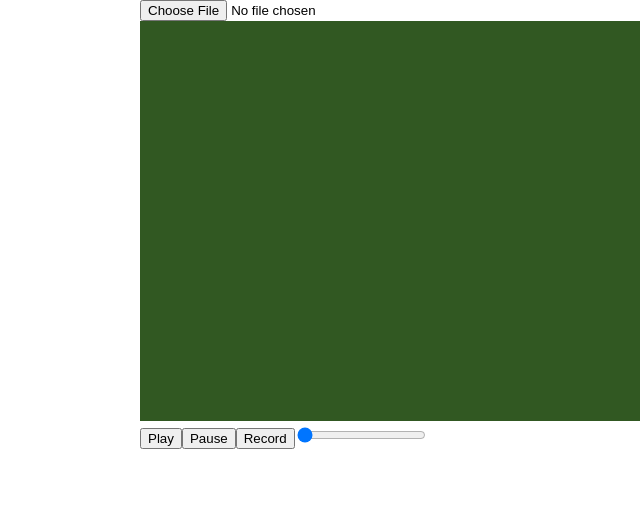
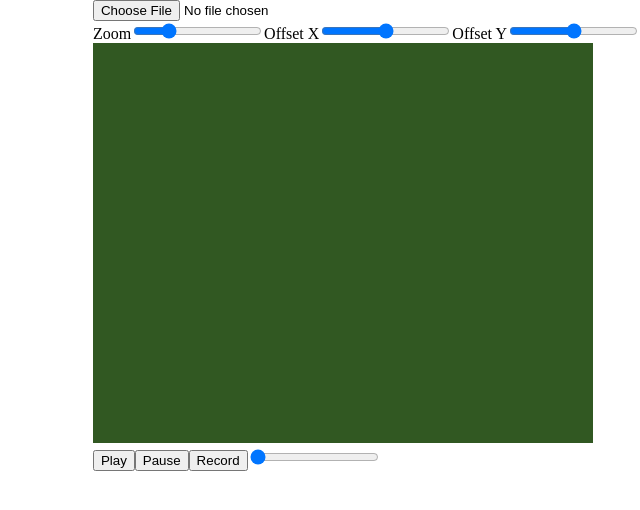
Before and after one commit to RRCris/editorVideo, a React (Vite) app: page / in a window 1280 px wide. Shown: the top 510 px of the page, without its empty margins (640-1280 px from the left). Built offline with nearby package versions, Linux system fonts and the light colour scheme.

Commit message:
add editor scale and offset & shadow & rotacion & opacidad

```diff
--- a/src/App.tsx
+++ b/src/App.tsx
@@ -10,6 +10,9 @@ function App() {
   const control = useMemo(() => new Control(), []);
 
   const [resources, setResources] = useState<VideoResource[]>([]);
+  const [scale, setScale] = useState(control.scale);
+  const [offsetX, setOffsetX] = useState(control.offsetX);
+  const [offsetY, setOffsetY] = useState(control.offsetY);
 
   //HandleFiles
   const loadFile: ChangeEventHandler<HTMLInputElement> = (e) => {
@@ -46,7 +49,9 @@ function App() {
       })
     );
     $subs.push(control.on("HOT_PLAYING", handleBar));
-
+    $subs.push(control.on("CHANGE_SCALE", () => setScale(control.scale)));
+    $subs.push(control.on("CHANGE_OFFSETX", () => setOffsetX(control.offsetX)));
+    $subs.push(control.on("CHANGE_OFFSETY", () => setOffsetY(control.offsetY)));
     return () => $subs.forEach(($sub) => $sub.unsubscribe());
   }, []);
 
@@ -54,6 +59,20 @@ function App() {
     <>
       <div style={{ position: "fixed", top: 0, right: 0 }}>
         <input type="file" onChange={loadFile} />
+        <div>
+          <label>
+            Zoom
+            <input type="range" min={0} max={4} value={control.scale} onChange={(e) => (control.scale = parseInt(e.target.value))} />
+          </label>
+          <label>
+            Offset X
+            <input type="range" min={-300} max={300} value={control.offsetX} onChange={(e) => (control.offsetX = parseInt(e.target.value))} />
+          </label>
+          <label>
+            Offset Y
+            <input type="range" min={-300} max={300} value={control.offsetY} onChange={(e) => (control.offsetY = parseInt(e.target.value))} />
+          </label>
+        </div>
         <div ref={refContainer} />
         <button onClick={() => control.play()}>Play</button>
         <button onClick={() => control.pause()}>Pause</button>
--- a/src/components/VideoResourceUI.tsx
+++ b/src/components/VideoResourceUI.tsx
@@ -12,6 +12,8 @@ export default function VideoResourceUI({ res }: props) {
   const [outputY, setOutputY] = useState(res.outputY);
   const [outputWidth, setOutputWidth] = useState(res.outputWidth);
   const [outputHeight, setOutputHeight] = useState(res.outputHeight);
+  const [outputRotate, setOutputRotate] = useState(res.outputRotate);
+  const [opacity, setOpacity] = useState(res.opacity);
 
   const [cropImageX, setCropImageX] = useState(res.cropImageX);
   const [cropImageY, setCropImageY] = useState(res.cropImageY);
@@ -24,7 +26,7 @@ export default function VideoResourceUI({ res }: props) {
 
   const [animations, setAnimation] = useState(res.getAnimations());
 
-  const [ease, setEase] = useState(res.ease);
+  const [, setEase] = useState(res.ease);
   const [animationIndex, setAnimationIndex] = useState(res.animationIndex);
   const [timePoint, setTimePoint] = useState(res.timePoint);
   const [timeAnimation, setTimeAnimation] = useState(res.timeAnimation);
@@ -38,6 +40,11 @@ export default function VideoResourceUI({ res }: props) {
   const [saturate, setSaturate] = useState(res.saturate);
   const [sepia, setSepia] = useState(res.sepia);
 
+  const [shadowOffsetX, setShadowOffsetX] = useState(res.shadowOffsetX);
+  const [shadowOffsetY, setShadowOffsetY] = useState(res.shadowOffsetY);
+  const [shadowBlur, setShadowBlur] = useState(res.shadowBlur);
+  const [shadowColor, setShadowColor] = useState(res.shadowColor);
+
   useEffect(() => {
     const $subs: Subscription[] = [];
     //BASIC
@@ -46,6 +53,8 @@ export default function VideoResourceUI({ res }: props) {
     $subs.push(res.on("CHANGE_OUTPUTY", () => setOutputY(res.outputY)));
     $subs.push(res.on("CHANGE_OUTPUT_WIDTH", () => setOutputWidth(res.outputWidth)));
     $subs.push(res.on("CHANGE_OUTPUT_HEIGHT", () => setOutputHeight(res.outputHeight)));
+    $subs.push(res.on("CHANGE_OUTPUT_ROTATE", () => setOutputRotate(res.outputRotate)));
+    $subs.push(res.on("CHANGE_OPACITY", () => setOpacity(res.opacity)));
 
     //CROP
     $subs.push(res.on("CHANGE_CROP_IMAGE_X", () => setCropImageX(res.cropImageX)));
@@ -77,6 +86,12 @@ export default function VideoResourceUI({ res }: props) {
     $subs.push(res.on("CHANGE_FILTER_SATURATE", () => setSaturate(res.saturate)));
     $subs.push(res.on("CHANGE_FILTER_SEPIA", () => setSepia(res.sepia)));
 
+    //SHADOW
+    $subs.push(res.on("CHANGE_SHADOW_X", () => setShadowOffsetX(res.shadowOffsetX)));
+    $subs.push(res.on("CHANGE_SHADOW_Y", () => setShadowOffsetY(res.shadowOffsetY)));
+    $subs.push(res.on("CHANGE_SHADOW_BLUR", () => setShadowBlur(res.shadowBlur)));
+    $subs.push(res.on("CHANGE_SHADOW_COLOR", () => setShadowColor(res.shadowColor)));
+
     return () => $subs.forEach(($sub) => $sub.unsubscribe());
   }, []);
 
@@ -97,7 +112,7 @@ export default function VideoResourceUI({ res }: props) {
         }}
       />
       <h5>ANIMATION({animationIndex})</h5>
-      <select defaultValue={ease} onChange={(e) => (res.ease = e.target.value)}>
+      <select value={res.ease} onChange={(e) => (res.ease = e.target.value)}>
         {res.presets.ease.map((e) => (
           <option value={e} key={e}>
             {e.toUpperCase()}
@@ -140,6 +155,14 @@ export default function VideoResourceUI({ res }: props) {
       <label>
         Height ({outputHeight})
         <input type="range" min={0} max={500} value={res.outputHeight} onChange={(e) => (res.outputHeight = parseInt(e.target.value))} />
+      </label>
+      <label>
+        Rotate ({outputRotate})
+        <input type="range" min={-180} max={180} value={res.outputRotate} onChange={(e) => (res.outputRotate = parseInt(e.target.value))} />
+      </label>
+      <label>
+        Opacity ({opacity})
+        <input type="range" min={0} max={100} value={res.opacity} onChange={(e) => (res.opacity = parseInt(e.target.value))} />
       </label>
       <br />
       <h5>Crop({name})</h5>
@@ -207,6 +230,24 @@ export default function VideoResourceUI({ res }: props) {
         Filter sepia ({sepia})
         <input type="range" min={0} max={100} value={res.sepia} onChange={(e) => (res.sepia = parseInt(e.target.value))} />
       </label>
+      <br />
+      <h5>SHADOW({name})</h5>
+      <label>
+        Shadow X ({shadowOffsetX})
+        <input type="range" min={-30} max={30} value={res.shadowOffsetX} onChange={(e) => (res.shadowOffsetX = parseInt(e.target.value))} />
+      </label>
+      <label>
+        Shadow Y ({shadowOffsetY})
+        <input type="range" min={-30} max={30} value={res.shadowOffsetY} onChange={(e) => (res.shadowOffsetY = parseInt(e.target.value))} />
+      </label>
+      <label>
+        Shadow blur ({shadowBlur})
+        <input type="range" min={0} max={100} value={res.shadowBlur} onChange={(e) => (res.shadowBlur = parseInt(e.target.value))} />
+      </label>
+      <label>
+        Shadow color ({shadowColor})
+        <input type="color" value={res.shadowColor} onChange={(e) => (res.shadowColor = e.target.value)} />
+      </label>
     </div>
   );
 }
--- a/src/utilities/Control.ts
+++ b/src/utilities/Control.ts
@@ -2,10 +2,10 @@ import Clock from "./Clock";
 import EventListener from "./EventListener";
 import VideoResource from "./VideoResource";
 
-const states = ["STOP", "PLAYING"] as const;
+const states = ["STOP", "PLAYING", "RECORDING"] as const;
 type TypeState = (typeof states)[number];
 
-const events = ["CHANGE_STATE", "CHANGE_RESOURSE", "HOT_PLAYING"] as const;
+const events = ["CHANGE_STATE", "CHANGE_RESOURSE", "HOT_PLAYING", "CHANGE_SCALE", "CHANGE_OFFSETX", "CHANGE_OFFSETY"] as const;
 type TypeEvent = (typeof events)[number];
 
 export default class {
@@ -24,6 +24,40 @@ export default class {
   timeStart = 0;
   timeEnd = 16000;
   currentTime = 0;
+
+  #scale = 1;
+  #offsetX = 0;
+  #offsetY = 0;
+
+  set scale(newValue: number) {
+    if (newValue !== this.#scale && this.state !== "RECORDING") {
+      this.#scale = newValue;
+      this.fire("CHANGE_SCALE");
+    }
+  }
+  get scale() {
+    return this.#scale;
+  }
+
+  set offsetX(newValue: number) {
+    if (newValue !== this.#offsetX && this.state !== "RECORDING") {
+      this.#offsetX = newValue;
+      this.fire("CHANGE_OFFSETX");
+    }
+  }
+  get offsetX() {
+    return this.#offsetX;
+  }
+
+  set offsetY(newValue: number) {
+    if (newValue !== this.#offsetY && this.state !== "RECORDING") {
+      this.#offsetY = newValue;
+      this.fire("CHANGE_OFFSETY");
+    }
+  }
+  get offsetY() {
+    return this.#offsetY;
+  }
 
   set state(newState: TypeState) {
     if (states.includes(newState)) {
@@ -97,37 +131,38 @@ export default class {
   emit() {
     if (this.context) {
       this.currentTime = this.clock.getElapsedTime();
+
       //Si ha terminado la emision
       if (this.currentTime >= this.timeEnd) {
         this.pause();
         this.clock.setSeeking(0);
       }
+
+      //addMutations
+      this.context.clearRect(0, 0, this.width, this.height);
+      this.context.save();
+      this.context.scale(this.scale, this.scale);
+      this.context.translate(this.offsetX, this.offsetY);
+
+      //Background
+      this.context.save();
+      this.context.fillStyle = this.background;
+      this.context.fillRect(0, 0, this.width, this.height);
+      this.context.restore();
+
+      this.#resources.forEach((resource) => {
+        if (this.context) {
+          return resource.emit(this.context, this.currentTime, this.state === "PLAYING");
+        }
+      });
+      this.context.restore();
       //!Ojo con este evento se dispara 60 veces por segundo
       this.fire("HOT_PLAYING");
-      //Clear
-      this.setupContext();
-      this.context.fillStyle = this.background;
-      this.context.fillRect(0, 0, this.width, this.height);
     }
-    this.#resources.forEach((resource) => {
-      if (this.context) {
-        this.setupContext();
-        return resource.emit(this.context, this.currentTime, this.state === "PLAYING");
-      }
-    });
 
     setTimeout(() => {
       this.emit();
     }, 1000 / this.fps);
-  }
-
-  setupContext() {
-    if (this.context) {
-      this.context.filter = "none";
-      this.context.fillStyle = "";
-      this.context.strokeStyle = "";
-      this.context.font = "";
-    }
   }
 
   recording() {
--- a/src/utilities/VideoResource.ts
+++ b/src/utilities/VideoResource.ts
@@ -17,6 +17,8 @@ interface TypeAnimationFrame {
   outputHeight: number;
   outputX: number;
   outputY: number;
+  outputRotate: number;
+  opacity: number;
 
   timePoint: number;
   timeAnimation: number;
@@ -30,6 +32,11 @@ interface TypeAnimationFrame {
   invert: number;
   saturate: number;
   sepia: number;
+
+  shadowOffsetX: number;
+  shadowOffsetY: number;
+  shadowBlur: number;
+  shadowColor: string;
 }
 // eslint-disable-next-line @typescript-eslint/no-unused-vars
 const states = ["UNLOAD", "STOP", "LOADERROR", "PLAYING", "RECORDING"] as const;
@@ -44,6 +51,8 @@ const events = [
   "CHANGE_OUTPUTY",
   "CHANGE_OUTPUT_WIDTH",
   "CHANGE_OUTPUT_HEIGHT",
+  "CHANGE_OUTPUT_ROTATE",
+  "CHANGE_OPACITY",
   "CHANGE_CROP_IMAGE_X",
   "CHANGE_CROP_IMAGE_Y",
   "CHANGE_CROP_IMAGE_W",
@@ -64,6 +73,10 @@ const events = [
   "CHANGE_FILTER_INVERT",
   "CHANGE_FILTER_SATURATE",
   "CHANGE_FILTER_SEPIA",
+  "CHANGE_SHADOW_X",
+  "CHANGE_SHADOW_Y",
+  "CHANGE_SHADOW_BLUR",
+  "CHANGE_SHADOW_COLOR",
 ] as const;
 type TypeEvent = (typeof events)[number];
 
@@ -104,6 +117,8 @@ export default class {
       outputHeight: 140,
       outputX: 0,
       outputY: 0,
+      outputRotate: 0,
+      opacity: 100,
       //animation
       ease: "none",
       timePoint: 0,
@@ -117,6 +132,11 @@ export default class {
       invert: 0,
       saturate: 100,
       sepia: 0,
+      //shadow
+      shadowOffsetX: 0,
+      shadowOffsetY: 0,
+      shadowBlur: 0,
+      shadowColor: "hsla(61, 33%, 65%, 1)",
     },
   ];
   /**
@@ -191,6 +211,36 @@ export default class {
   }
   get outputHeight() {
     return this.#animations[this.#animationIndex].outputHeight;
+  }
+
+  //outputRotate
+  set outputRotate(newValue: number) {
+    if (this.state !== "RECORDING") {
+      const curr = this.#animations[this.#animationIndex].outputRotate;
+
+      if (newValue !== curr) {
+        this.#animations[this.#animationIndex].outputRotate = newValue;
+        this.fire("CHANGE_OUTPUT_ROTATE");
+      }
+    }
+  }
+  get outputRotate() {
+    return this.#animations[this.#animationIndex].outputRotate;
+  }
+
+  //opacity
+  set opacity(newValue: number) {
+    if (this.state !== "RECORDING" && newValue <= 100 && newValue >= 0) {
+      const curr = this.#animations[this.#animationIndex].opacity;
+
+      if (newValue !== curr) {
+        this.#animations[this.#animationIndex].opacity = newValue;
+        this.fire("CHANGE_OPACITY");
+      }
+    }
+  }
+  get opacity() {
+    return this.#animations[this.#animationIndex].opacity;
   }
 
   //cropImageX
@@ -374,6 +424,8 @@ export default class {
         this.fire("CHANGE_OUTPUTY");
         this.fire("CHANGE_OUTPUT_HEIGHT");
         this.fire("CHANGE_OUTPUT_WIDTH");
+        this.fire("CHANGE_OUTPUT_ROTATE");
+        this.fire("CHANGE_OPACITY");
         //TIME
         this.fire("CHANGE_TIME_POINT");
         this.fire("CHANGE_TIME_ANIMATION");
@@ -387,6 +439,11 @@ export default class {
         this.fire("CHANGE_FILTER_INVERT");
         this.fire("CHANGE_FILTER_SATURATE");
         this.fire("CHANGE_FILTER_SEPIA");
+        //SHADOW
+        this.fire("CHANGE_SHADOW_X");
+        this.fire("CHANGE_SHADOW_Y");
+        this.fire("CHANGE_SHADOW_BLUR");
+        this.fire("CHANGE_SHADOW_COLOR");
       }
     }
   }
@@ -491,6 +548,54 @@ export default class {
     return this.#animations[this.#animationIndex].sepia;
   }
 
+  //shadowOffsetX
+  set shadowOffsetX(newValue: number) {
+    const curr = this.#animations[this.#animationIndex].shadowOffsetX;
+    if (this.state !== "RECORDING" && newValue !== curr) {
+      this.#animations[this.#animationIndex].shadowOffsetX = newValue;
+      this.fire("CHANGE_SHADOW_X");
+    }
+  }
+  get shadowOffsetX() {
+    return this.#animations[this.#animationIndex].shadowOffsetX;
+  }
+
+  //shadowOffsetY
+  set shadowOffsetY(newValue: number) {
+    const curr = this.#animations[this.#animationIndex].shadowOffsetY;
+    if (this.state !== "RECORDING" && newValue !== curr) {
+      this.#animations[this.#animationIndex].shadowOffsetY = newValue;
+      this.fire("CHANGE_SHADOW_Y");
+    }
+  }
+  get shadowOffsetY() {
+    return this.#animations[this.#animationIndex].shadowOffsetY;
+  }
+
+  //shadowBlur
+  set shadowBlur(newValue: number) {
+    const curr = this.#animations[this.#animationIndex].shadowBlur;
+    if (this.state !== "RECORDING" && newValue !== curr && newValue >= 0) {
+      this.#animations[this.#animationIndex].shadowBlur = newValue;
+      this.fire("CHANGE_SHADOW_BLUR");
+    }
+  }
+  get shadowBlur() {
+    return this.#animations[this.#animationIndex].shadowBlur;
+  }
+
+  //shadowColor
+  set shadowColor(newValue: string) {
+    const curr = this.#animations[this.#animationIndex].shadowColor;
+    if (this.state !== "RECORDING" && newValue !== curr) {
+      this.#animations[this.#animationIndex].shadowColor = newValue;
+      this.fire("CHANGE_SHADOW_COLOR");
+    }
+  }
+  get shadowColor() {
+    return this.#animations[this.#animationIndex].shadowColor;
+  }
+
   /**
    * ______________________________________________Metodos para eventos,listeners,observables
    */
@@ -553,8 +658,11 @@ export default class {
         }
       });
       tl.seek((seek - this.offsetTime) / 1000);
-      context.rotate(0.2);
+      context.save();
+
       context.translate(animated.outputX, animated.outputY);
+
+      context.rotate((animated.outputRotate * Math.PI) / 180);
       context.filter = `
       blur(${animated.blur}px)
       brightness(${animated.brightness}%)
@@ -564,10 +672,11 @@ export default class {
       invert(${animated.invert}%)
       saturate(${animated.saturate}%)
       sepia(${animated.sepia}%)
+      opacity(${animated.opacity}%)
+      drop-shadow(${animated.shadowOffsetX}px ${animated.shadowOffsetY}px ${animated.shadowBlur}px ${animated.shadowColor})
       `;
       context.drawImage(this.containerVideo, animated.cropImageX, animated.cropImageY, animated.cropImageW, animated.cropImageH, 0, 0, animated.outputWidth, animated.outputHeight);
-      context.rotate(-0.2);
-      context.translate(-animated.outputX, -animated.outputY);
+      context.restore();
 
       tl.kill();
     } else {
```
